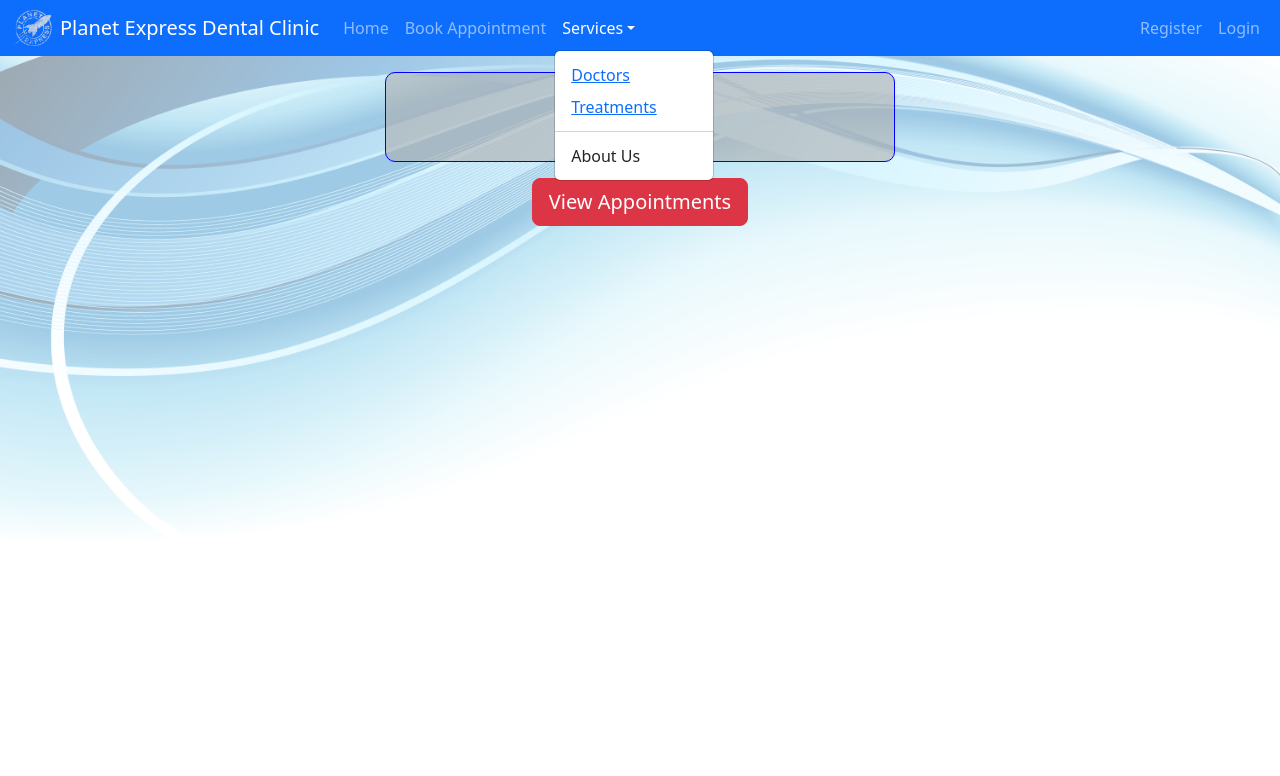
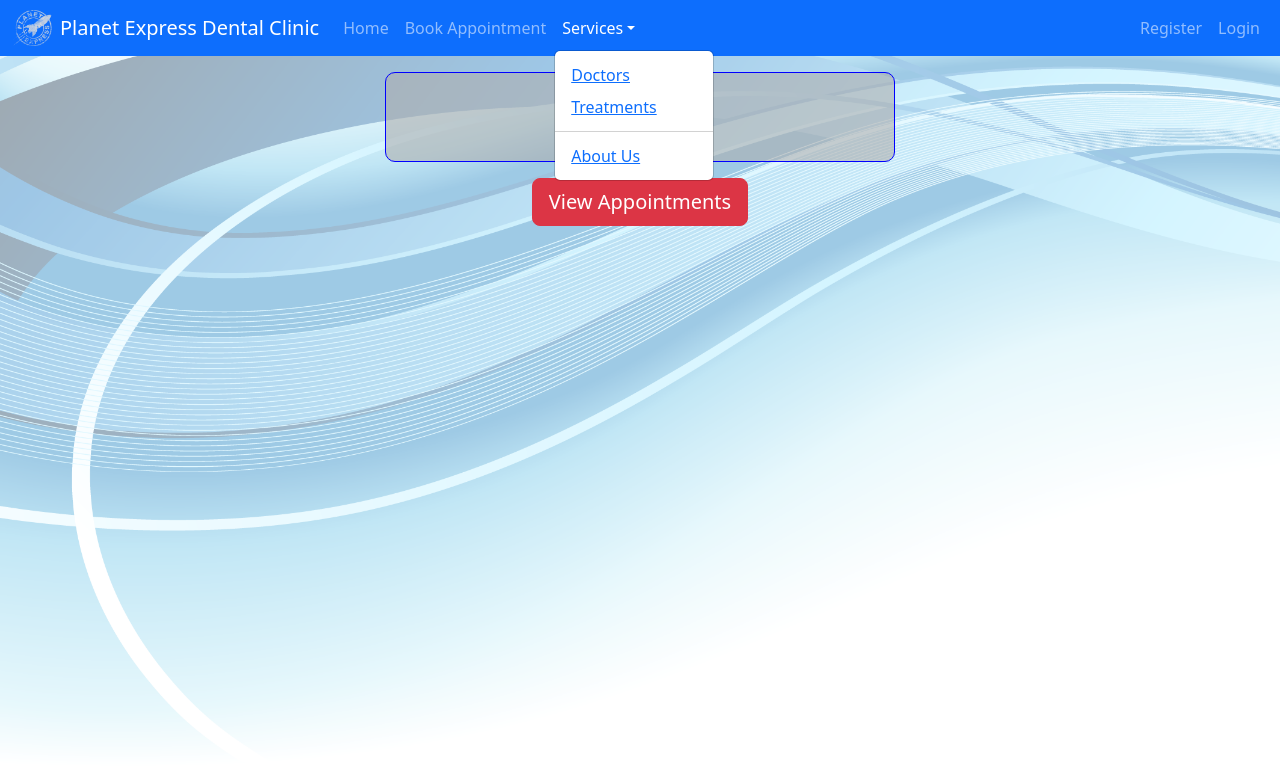
Before and after one commit to Sierpe515/fmp-geekshubs-fsd-val-ReactDentalClinic, a React (Vite) app in the folder reactDentalClinic/: page /profile in a window 1280 px wide. Both pictures are taken after a click on the button "Services". Shown: the top 776 px of the page. Built offline with nearby package versions, Linux system fonts and the light colour scheme.

Commit message:
feat: inputs

```diff
--- a/reactDentalClinic/src/components/ButtonViewAppointments.jsx
+++ b/reactDentalClinic/src/components/ButtonViewAppointments.jsx
@@ -4,7 +4,13 @@ import Button from 'react-bootstrap/Button';
 
 export const ButtonViewAppointment = () => {
   return (
+
+    // const navigate = useNavigate();
+
     <div className="mb-2 d-flex justify-content-center">
+
+      {/* <Button onClick={()=> navigate(destino)}>{Ruta} */}
+
         <Button as={Link} variant="danger" size="lg" to='/appointments'>
           View Appointments
         </Button>{' '}
--- a/reactDentalClinic/src/components/NavBar.jsx
+++ b/reactDentalClinic/src/components/NavBar.jsx
@@ -32,12 +32,12 @@ export const NavBar = () => {
             <Nav.Link as={Link} to='/newAppointment'>Book Appointment</Nav.Link>
             <NavDropdown title="Services" id="navbarScrollingDropdown">
               <NavDropdown.Item href="#action3"><Link as={Link} to='/doctors'>Doctors</Link></NavDropdown.Item>
-              <NavDropdown.Item href="#action4"><Link as={Link} to='/tratments'>
+              <NavDropdown.Item href="#action4"><Link as={Link} to='/treatments'>
                 Treatments</Link>
               </NavDropdown.Item>
               <NavDropdown.Divider />
-              <NavDropdown.Item href="#action5">
-                About Us
+              <NavDropdown.Item href="#action5"><Link as={Link} to='/aboutUs'>
+                About Us</Link>
               </NavDropdown.Item>
             </NavDropdown>
           </Nav>
--- a/reactDentalClinic/src/layout/MainApp.css
+++ b/reactDentalClinic/src/layout/MainApp.css
@@ -2,6 +2,10 @@ body {
     background-image: url('../image/bg6.png');
     background-size: cover;
     background-repeat: repeat-x;
+    margin: 0;
+    padding: 0;
+    height: 100vh;
+    width: 100vw;
 }
 
 .homeContainer {
```
